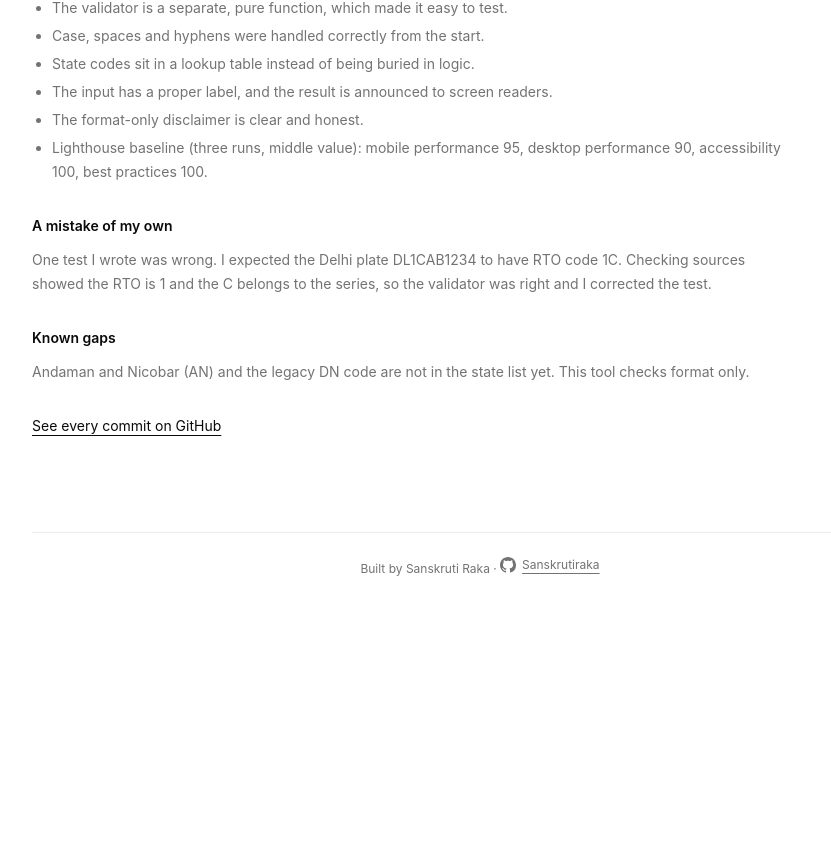
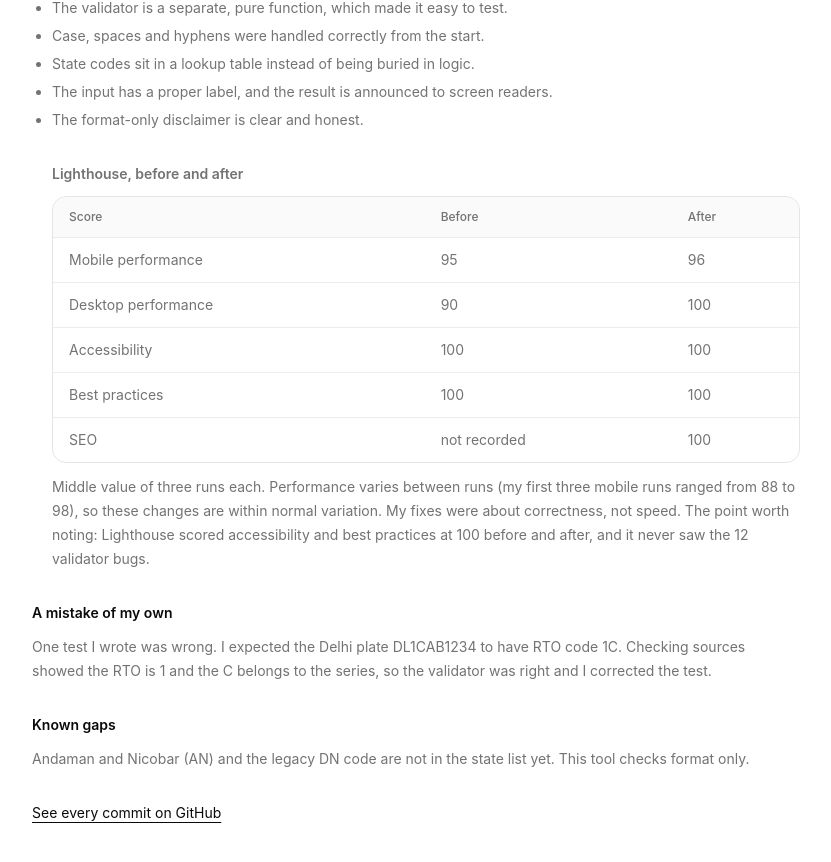
Before and after one commit to Sanskrutiraka/vehicle-plate-check-audit, a Next.js app: page / in a window 1280 px wide. Shown: the part 1653-2515 px from the top of the page, without its empty margins (160-991 px from the left). Before the commit the page ends 2286 px from the top, so only its background shows below. Built offline with nearby package versions, Linux system fonts and the light colour scheme.

Commit message:
docs: add Lighthouse before/after results to audit

```diff
--- a/app/page.tsx
+++ b/app/page.tsx
@@ -171,7 +171,30 @@ export default function Page() {
               <li>State codes sit in a lookup table instead of being buried in logic.</li>
               <li>The input has a proper label, and the result is announced to screen readers.</li>
               <li>The format-only disclaimer is clear and honest.</li>
-              <li>Lighthouse baseline (three runs, middle value): mobile performance 95, desktop performance 90, accessibility 100, best practices 100.</li>
+              <h3 className="mt-8 text-sm font-semibold">Lighthouse, before and after</h3>
+              <div className="mt-3 overflow-x-auto rounded-xl border border-border">
+                <table className="w-full text-left text-sm">
+                  <thead className="bg-muted/50 text-xs text-muted-foreground">
+                    <tr>
+                      <th scope="col" className="px-4 py-3 font-medium">Score</th>
+                      <th scope="col" className="px-4 py-3 font-medium">Before</th>
+                      <th scope="col" className="px-4 py-3 font-medium">After</th>
+                    </tr>
+                  </thead>
+                  <tbody>
+                    <tr className="border-t border-border/70"><td className="px-4 py-3">Mobile performance</td><td className="px-4 py-3">95</td><td className="px-4 py-3">96</td></tr>
+                    <tr className="border-t border-border/70"><td className="px-4 py-3">Desktop performance</td><td className="px-4 py-3">90</td><td className="px-4 py-3">100</td></tr>
+                    <tr className="border-t border-border/70"><td className="px-4 py-3">Accessibility</td><td className="px-4 py-3">100</td><td className="px-4 py-3">100</td></tr>
+                    <tr className="border-t border-border/70"><td className="px-4 py-3">Best practices</td><td className="px-4 py-3">100</td><td className="px-4 py-3">100</td></tr>
+                    <tr className="border-t border-border/70"><td className="px-4 py-3">SEO</td><td className="px-4 py-3">not recorded</td><td className="px-4 py-3">100</td></tr>
+                  </tbody>
+                </table>
+              </div>
+              <p className="mt-3 text-sm leading-6 text-muted-foreground">
+                Middle value of three runs each. Performance varies between runs (my first three mobile runs ranged from 88 to 98),
+                so these changes are within normal variation. My fixes were about correctness, not speed. The point worth noting:
+                Lighthouse scored accessibility and best practices at 100 before and after, and it never saw the 12 validator bugs.
+              </p>
             </ul>
 
             <h3 className="mt-8 text-sm font-semibold">A mistake of my own</h3>
```
